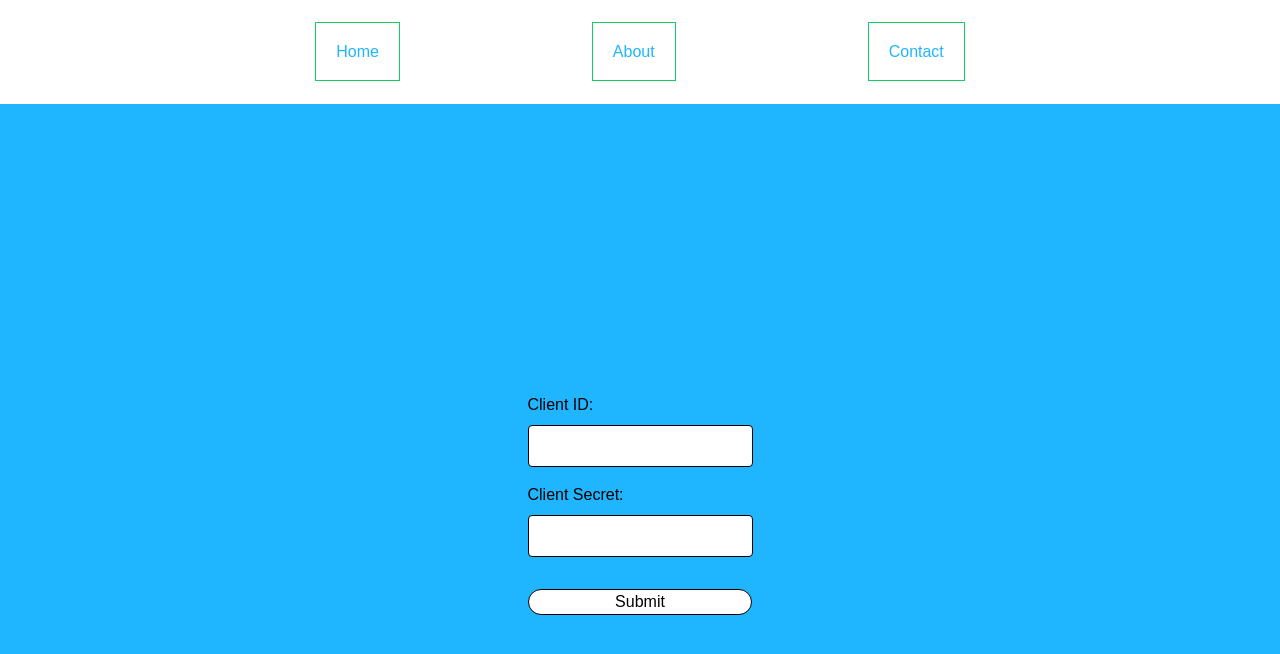
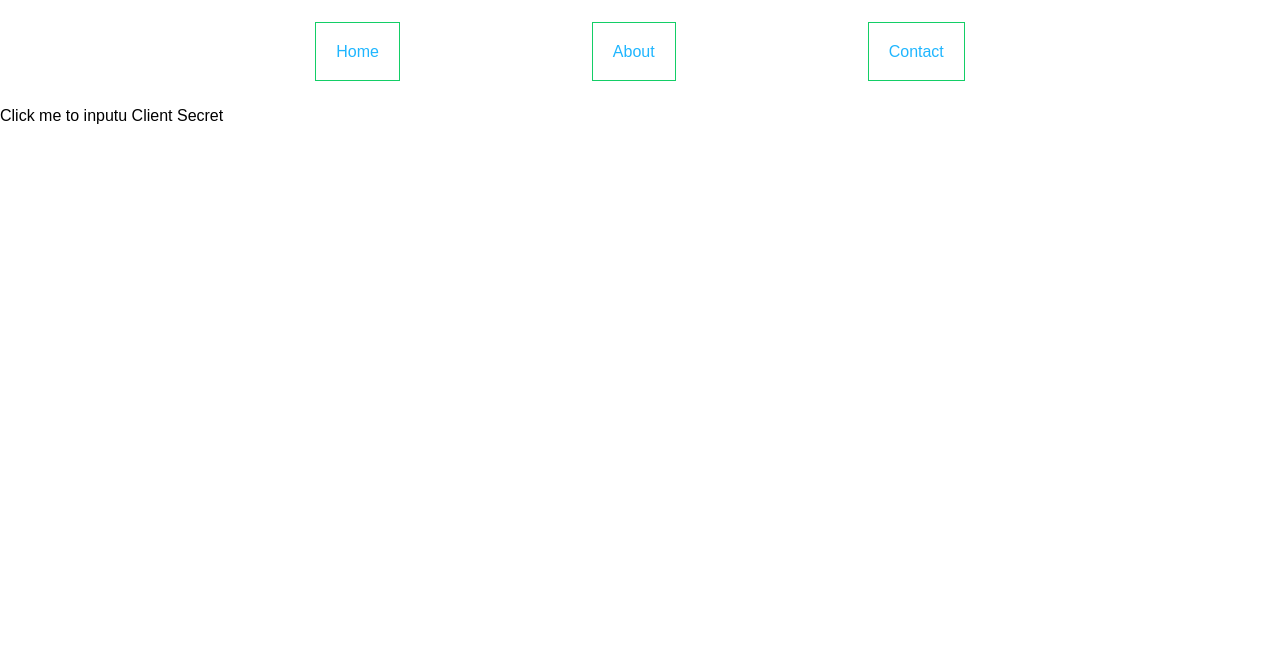
Before and after one commit to JesseXC/SpotifyApiReactApplication, a React (Vite) app: page / in a window 1280 px wide. Shown: the top 654 px of the page. Built offline with nearby package versions, Linux system fonts and the light colour scheme.

Commit message:
working rediercts from Spotify page, we know have acess token stored using useEffect, need to get data now

```diff
--- a/src/App.jsx
+++ b/src/App.jsx
@@ -2,26 +2,41 @@ import React from 'react'
 import './index.css';
 import { BrowserRouter, Routes, Route, NavLink} from "react-router-dom";
 import Navbar from './components/navbar';
-import {About, Contact, Home} from "./components";
+import {About, Contact, Home, LogInSpotify, ClientLogin} from "./components";
 import { useEffect, useState } from 'react';
 
 export const App = () => {
   const [clientIdInput, setClientIdInput] = useState("");
   const [clientSecretInput, setClientSecretInput] = useState("");
   const [isWindowOpen, setWindowOpen] = useState(false);
-  const [token, setToken] = useState("")
-
+  const [isClientOpen, setClientOpen] = useState(false);
+  const [token, setToken] = useState("");
+  const [loggedIn, setLoggedIn] = useState(false);
   useEffect(() => {
     const hash = window.location.hash
     let token = window.localStorage.getItem("token")
-
+    console.log(hash)
+    console.log(token)
     if(!token && hash){
-      token = hash.substring(1).split("&").find(elem => elem.startsWith("acces_token")).split("=")[1]
-      window.location.hash = ""
+      token = hash.substring(1).split("&").find(elem => elem.startsWith("access_token")).split("=")[1]
+      console.log(token)
+      window.location.replace(window.location.href.split("#")[0]);
       window.localStorage.storage.setItem("token",token)
     }
     setToken(token)
   },[])
+
+  console.log(isClientOpen)
+  const logout = () => {
+    setToken("")
+    setClientOpen(false)
+    setWindowOpen(false)
+    window.localStorage.removeItem("token")
+  }
+
+  const handleClientOpen = (value) =>{
+    setClientOpen(true);
+  }
 
   const handleClientIdChange = (value) => {
     setClientIdInput(value);
@@ -40,16 +55,22 @@ export const App = () => {
     <BrowserRouter>
     <Navbar/>
         <Routes>
-        <Route exact path ='/' element={
-        <Home
-          clientIdInput={clientIdInput}
-          clientSecretInput={clientSecretInput}
-          isWindowOpen={isWindowOpen}
-          onClientIdChange={handleClientIdChange}
-          onClientSecretChange={handleClientSecretChange}
-          onClientInfoClick={handleClientInfoClick}
-        />}
-        />
+        <Route exact path="/"
+            element={
+              isClientOpen ? (
+                isWindowOpen ? <LogInSpotify CLIENT_ID={clientIdInput}/> : <ClientLogin
+                clientIdInput={clientIdInput}
+                clientSecretInput={clientSecretInput}
+                onClientIdChange={handleClientIdChange}
+                onClientSecretChange={handleClientSecretChange}
+                onClientInfoClick={handleClientInfoClick}/>
+              ) : (
+                <Home
+                handleClientOpen={handleClientOpen}
+                />
+              )
+            }
+          />
         <Route exact path ='/about' element={<About />} />
         <Route exact path ='/contact' element={<Contact />} />
         </Routes>
--- /dev/null
+++ b/src/components/ClientLogin.jsx
@@ -0,0 +1,42 @@
+import React from 'react'
+
+const ClientLogin = ({
+    clientIdInput,
+    clientSecretInput,
+    onClientIdChange,
+    onClientSecretChange,
+    onClientInfoClick,
+  }) => {
+
+  return (
+    <div className='bg-blue items-center flex flex-col justify-center h-screen'>
+    <div className='mb-4 flex flex-col'>
+      <label htmlFor="clientID">Client ID: </label>
+      <input
+        type="text"
+        id="clientId"
+        placeholder=""
+        className="mt-2 p-2 border border-gray-400 rounded"
+        value={clientIdInput}
+        onChange={(e) => onClientIdChange(e.target.value)}
+      />
+    </div>
+    <div className='mb-4 flex flex-col'>
+      <label htmlFor="clientSecret">Client Secret: </label>
+      <input
+        type="text"
+        id="clientSecret"
+        placeholder=""
+        className="mt-2 p-2 border border-gray-400 rounded"
+        value={clientSecretInput}
+        onChange={(e) => onClientSecretChange(e.target.value)}
+      />
+    </div>
+    <div className="mt-4">
+      <button onClick={onClientInfoClick} className='border border-gray-dark-500 bg-white rounded-full w-56'> Submit </button>
+    </div>
+  </div>
+  )
+}
+
+export default ClientLogin
--- a/src/components/Home.jsx
+++ b/src/components/Home.jsx
@@ -1,55 +1,12 @@
 import { useState } from 'react';
 import React from 'react';
 
-const Home = ({
-  clientIdInput,
-  clientSecretInput,
-  isWindowOpen,
-  onClientIdChange,
-  onClientSecretChange,
-  onClientInfoClick,
-}) => {
-  const REDIRECT_URI = "http://localhost:5173/"
-  const AUTH_ENDPOINT = "https://accounts.spotify.com/authorize"
-  const RESPONSE_TYPE = "token"
+const Home = ({handleClientOpen}) => {
+  return (
+      <div className=''>
+      <button onClick={handleClientOpen}>Click me to inputu Client Secret</button>
+      </div>
 
-  return (
-    <>
-    {isWindowOpen ? (
-      <div className='bg-blue items-center flex flex-col justify-center h-screen'>
-        <h1>Window is Open!</h1>
-        <a href={`${AUTH_ENDPOINT}?client_id=${clientIdInput}&redirect_uri=${REDIRECT_URI}&response_type=${RESPONSE_TYPE}`}>Login to Spotify</a>
-      </div>
-    ) : (
-      <div className='bg-blue items-center flex flex-col justify-center h-screen'>
-        <div className='mb-4 flex flex-col'>
-          <label htmlFor="clientID">Client ID: </label>
-          <input
-            type="text"
-            id="clientId"
-            placeholder=""
-            className="mt-2 p-2 border border-gray-400 rounded"
-            value={clientIdInput}
-            onChange={(e) => onClientIdChange(e.target.value)}
-          />
-        </div>
-        <div className='mb-4 flex flex-col'>
-          <label htmlFor="clientSecret">Client Secret: </label>
-          <input
-            type="text"
-            id="clientSecret"
-            placeholder=""
-            className="mt-2 p-2 border border-gray-400 rounded"
-            value={clientSecretInput}
-            onChange={(e) => onClientSecretChange(e.target.value)}
-          />
-        </div>
-        <div className="mt-4">
-          <button onClick={onClientInfoClick} className='border border-gray-dark-500 bg-white rounded-full w-56'> Submit </button>
-        </div>
-      </div>
-    )}
-  </>
   );
 };
 
--- /dev/null
+++ b/src/components/LogInSpotify.jsx
@@ -0,0 +1,17 @@
+import React from 'react'
+
+const LogInSpotify = ({CLIENT_ID}) => {
+    const REDIRECT_URI = "http://localhost:5173/"
+    const AUTH_ENDPOINT = "https://accounts.spotify.com/authorize"
+    const RESPONSE_TYPE = "token"
+
+  return (
+    <div className='bg-blue items-center flex flex-col justify-center h-screen'>
+    <h1>Spotify React</h1>
+    <a href={`${AUTH_ENDPOINT}?client_id=${CLIENT_ID}&redirect_uri=${REDIRECT_URI}&response_type=${RESPONSE_TYPE}`}>Login
+    to Spotify</a>
+  </div>
+  )
+}
+
+export default LogInSpotify
--- a/src/components/index.js
+++ b/src/components/index.js
@@ -1,5 +1,6 @@
 import Home from './Home';
 import About from './About';
 import Contact from './Contact';
-
-export { Home, About, Contact};
+import ClientLogin from './clientLogin';
+import LogInSpotify from './logInSpotify';
+export { Home, About, Contact, ClientLogin, LogInSpotify };
```
